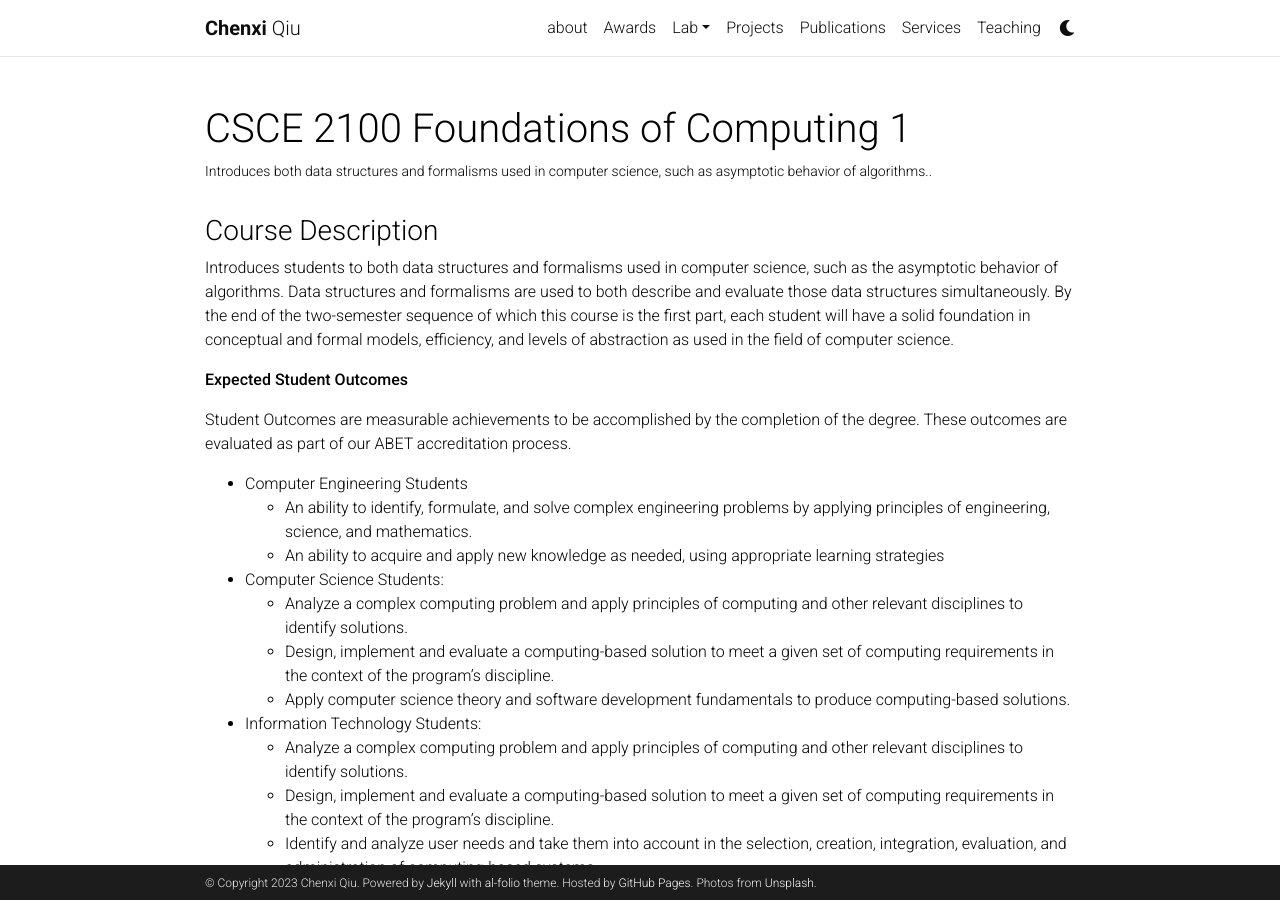
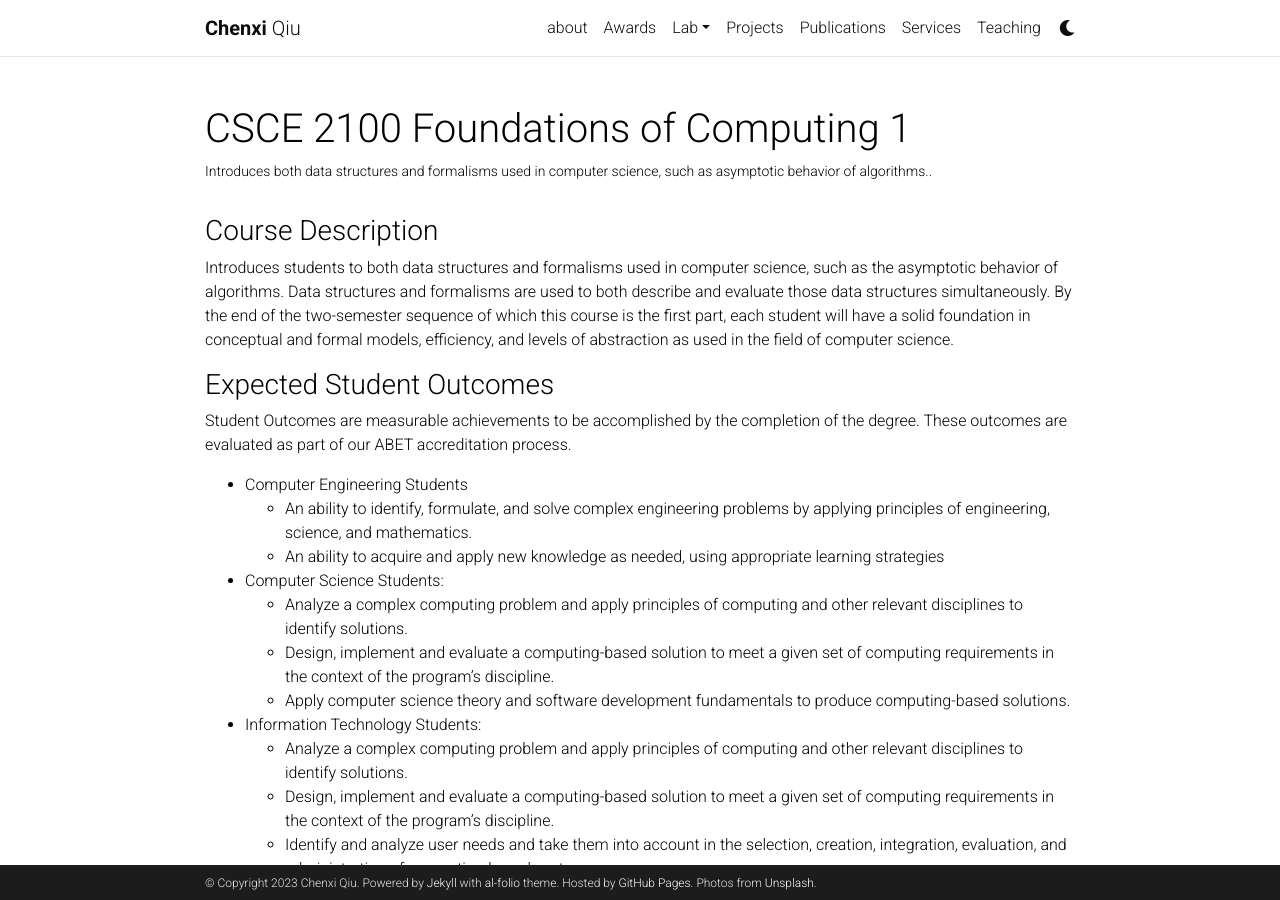
Before and after one commit to chenxiunt/chenxiunt.github.io, a Jekyll site: the page built from _teaching/CSCE2100.markdown, in a window 1280 px wide and 900 px high. Built offline with Jekyll 4.4.1, drawn with Linux system fonts in a browser that asks for light colours; comment, search, counter and statistics services are not loaded; a style sheet for code colours, icons or effects is not loaded.

```diff
--- a/_teaching/CSCE2100.markdown
+++ b/_teaching/CSCE2100.markdown
@@ -10,7 +10,7 @@ importance: 1
 
 Introduces students to both data structures and formalisms used in computer science, such as the asymptotic behavior of algorithms. Data structures and formalisms are used to both describe and evaluate those data structures simultaneously. By the end of the two-semester sequence of which this course is the first part, each student will have a solid foundation in conceptual and formal models, efficiency, and levels of abstraction as used in the field of computer science.
 
-**Expected Student Outcomes**
+### Expected Student Outcomes ###
 
 Student Outcomes are measurable achievements to be accomplished by the completion of the degree.  These outcomes are evaluated as part of our ABET accreditation process.
 * Computer Engineering Students
@@ -25,7 +25,7 @@ Student Outcomes are measurable achievements to be accomplished by the completio
     * Design, implement and evaluate a computing-based solution to meet a given set of computing requirements in the context of the program’s discipline.
     * Identify and analyze user needs and take them into account in the selection, creation, integration, evaluation, and administration of computing-based systems.
 
-**Course Outcomes**
+### Course Outcomes ###
 
 Course Outcomes are measurable achievements to be accomplished by the completion of the course.  These outcomes are evaluated as part of our ABET accreditation process.
 * Define and use the basic operations of sets, functions, and relations.
@@ -37,7 +37,7 @@ Course Outcomes are measurable achievements to be accomplished by the completion
 * Demonstrate a solid foundation in conceptual and formal models by describing loop structures in summation and/or product notation.
 * Demonstrate an introductory knowledge of finite state machines.
 
-**Assessments**
+### Assessments ###
 
 Assignments            | Weight
 ---------------------- | -------
```
